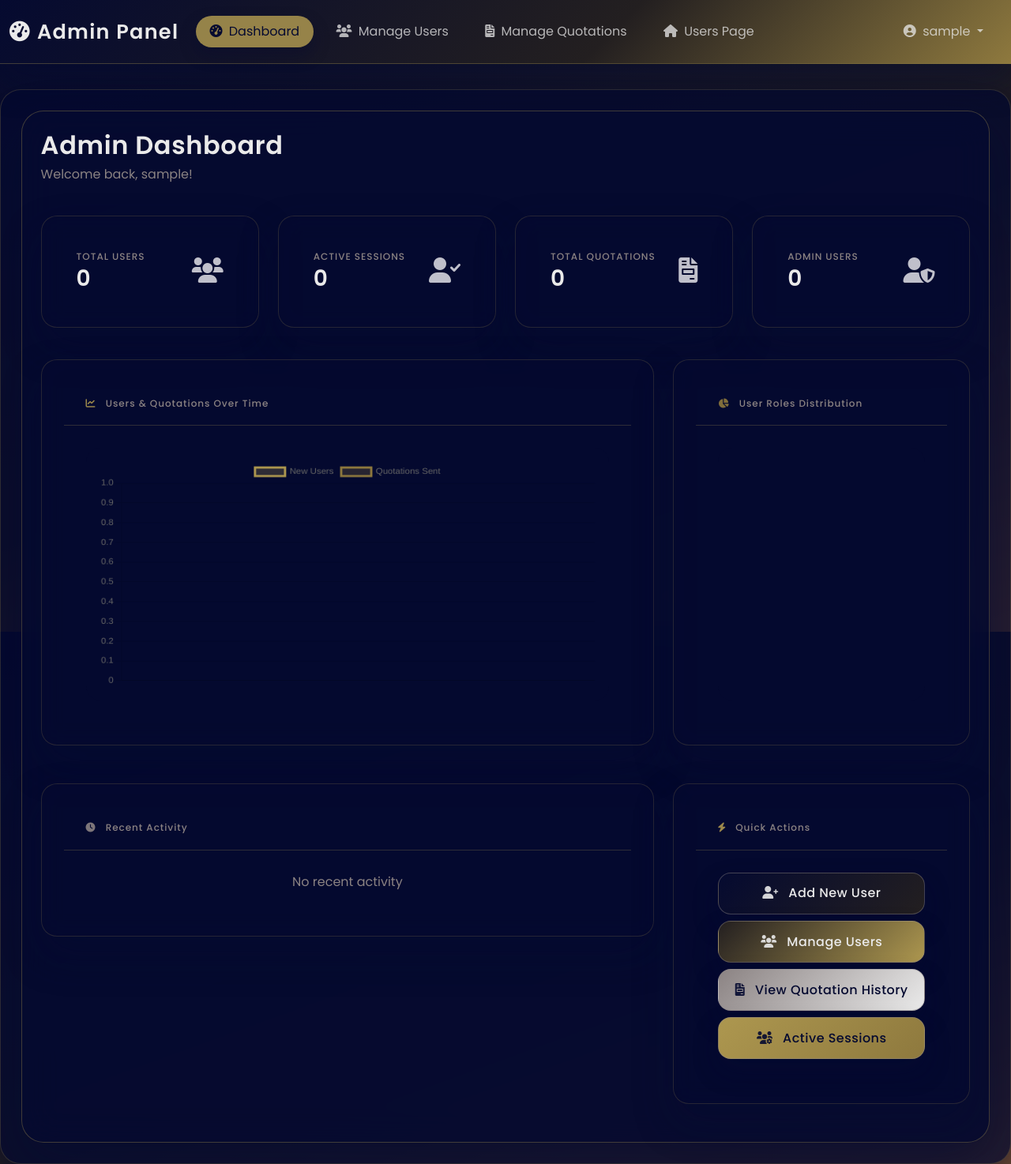
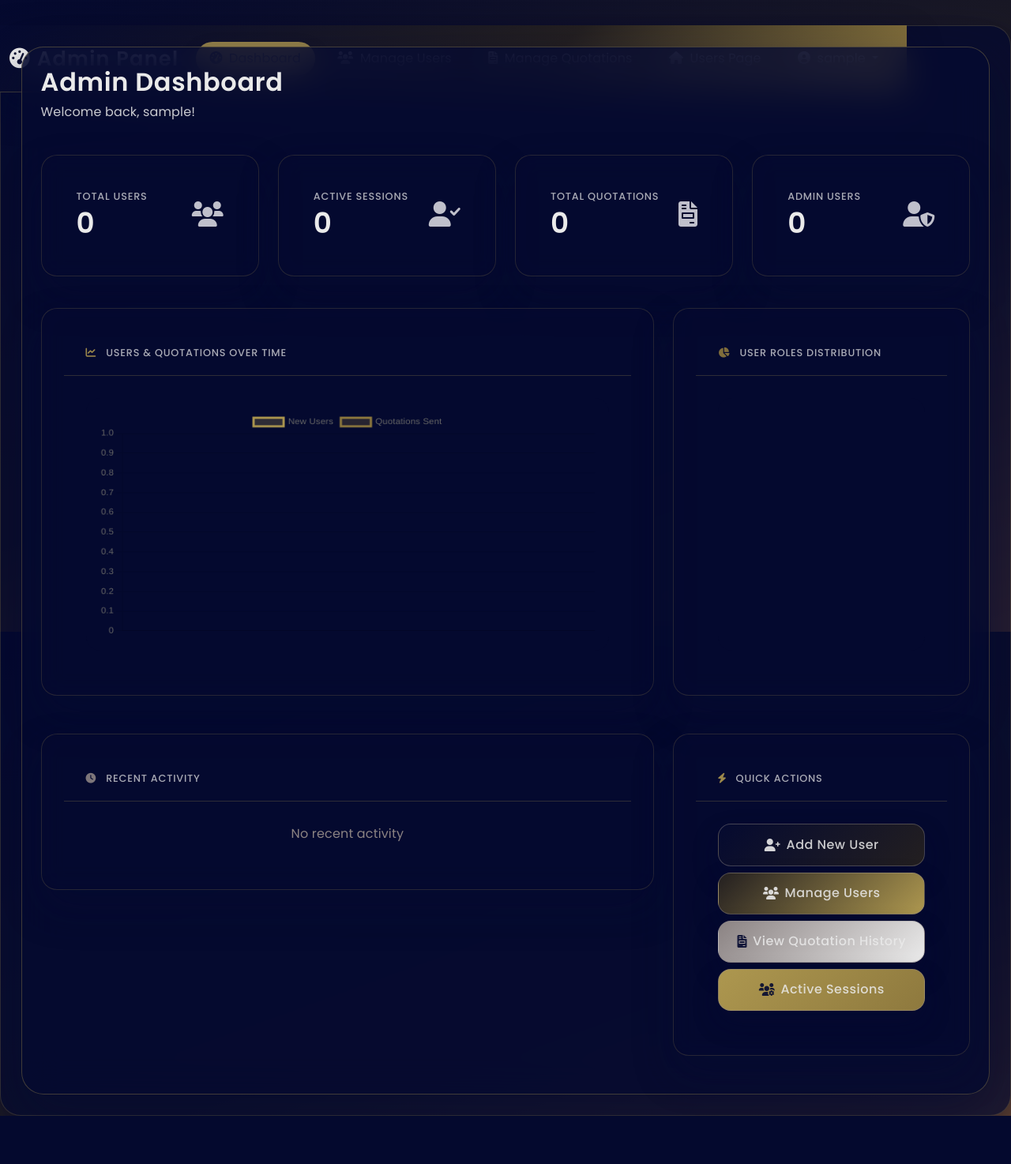
Before and after one commit to ADCY245/comp, a Flask app: page /admin/dashboard in a window 1280 px wide. Shown: the whole page at 79% size. After the commit the page ends 1413 px from the top, so only its background shows below. Run offline with Flask 3, Linux system fonts and the light colour scheme; the visitor is signed in with stand-in values (Sample User, id 1); data that the repository does not hold is empty; a map, chart or similar area stays blank; some libraries are stand-ins or nearby versions.

Commit message:
style: improve readability typography across admin and user pages

```diff
--- a/static/styles/admin-dashboard.css
+++ b/static/styles/admin-dashboard.css
@@ -32,10 +34,12 @@
 }
 
 .page-subtitle {
-    color: #8B8383;
+    color: rgba(234, 234, 234, 0.78);
+    font-size: clamp(1rem, 1.2vw, 1.15rem);
 }
 
 .admin-navbar {
+    position: fixed;
     background: linear-gradient(135deg, #050A30 0%, #231F20 60%, #8E793E 100%);
     padding: 1rem 0;
     border-bottom: 1px solid rgba(173, 151, 79, 0.35);
@@ -106,14 +110,16 @@
 }
 
 .stats-card .card-title {
-    letter-spacing: 0.08em;
-    font-size: 0.75rem;
-    color: #8B8383;
+    letter-spacing: 0.06em;
+    font-size: 0.8rem;
+    text-transform: uppercase;
+    color: rgba(234, 234, 234, 0.72);
 }
 
 .stats-card h3 {
     font-weight: 600;
     color: #EAEAEA;
+    font-size: clamp(1.85rem, 2.8vw, 2.35rem);
 }
 
 .stats-card i {
@@ -160,6 +166,12 @@
 
 .glass-card .card-body {
     padding: 1.75rem;
+}
+
+.glass-card p,
+.glass-card small,
+.glass-card span {
+    color: rgba(234, 234, 234, 0.85);
 }
 
 
@@ -206,6 +222,11 @@
 
 
 .btn-premium {
+    position: relative;
+    display: inline-flex;
+    align-items: center;
+    justify-content: center;
+    gap: 0.45rem;
     border: 1px solid rgba(139, 131, 131, 0.45);
     border-radius: 16px;
     padding: 0.85rem 1.2rem;
@@ -214,17 +235,43 @@
     box-shadow: 0 15px 30px rgba(5, 10, 48, 0.45);
     transition: transform 0.25s ease, box-shadow 0.25s ease, filter 0.25s ease;
     color: #EAEAEA;
+    overflow: hidden;
+}
+
+.btn-premium::after {
+    content: "";
+    position: absolute;
+    inset: 0;
+    background: linear-gradient(135deg, rgba(173, 151, 79, 0.22), rgba(190, 121, 62, 0.18));
+    opacity: 0;
+    transition: opacity 0.25s ease;
 }
 
 .btn-premium:hover {
-    transform: translateY(-4px);
-    box-shadow: 0 20px 40px rgba(173, 151, 79, 0.35);
+    transform: translateY(-3px);
+    box-shadow: 0 22px 45px rgba(173, 151, 79, 0.35);
     filter: brightness(1.02);
+}
+
+.btn-premium:hover::after {
+    opacity: 1;
+}
+
+.btn-premium:active {
+    transform: translateY(-1px) scale(0.98);
+    box-shadow: 0 12px 28px rgba(5, 10, 48, 0.55);
 }
 
 .btn-premium:focus {
     outline: none;
     box-shadow: 0 0 0 0.2rem rgba(173, 151, 79, 0.35);
+}
+
+.btn-premium .btn-label,
+.btn-premium i {
+    position: relative;
+    z-index: 2;
+    transition: opacity 0.2s ease;
 }
 
 .btn-premium.btn-primary {
--- a/static/styles/admin.css
+++ b/static/styles/admin.css
@@ -14,6 +14,28 @@ body.admin-base {
   background-attachment: fixed;
   font-family: 'Poppins', sans-serif;
   color: var(--color-ivory);
+  font-size: 16px;
+  line-height: 1.65;
+  letter-spacing: 0.01em;
+}
+
+.admin-base h1,
+.admin-base h2,
+.admin-base h3,
+.admin-base h4,
+.admin-base h5,
+.admin-base h6 {
+  color: var(--color-ivory);
+  line-height: 1.25;
+  letter-spacing: 0.02em;
+}
+
+.admin-base p,
+.admin-base li,
+.admin-base span,
+.admin-base label,
+.admin-base .text-muted {
+  color: rgba(234, 234, 234, 0.82);
 }
 
 .admin-navbar {
@@ -30,7 +52,7 @@ body.admin-base {
 }
 
 .admin-navbar .nav-link {
-  color: rgba(234, 234, 234, 0.75) !important;
+  color: rgba(234, 234, 234, 0.85) !important;
   margin: 0 0.4rem;
   padding: 0.5rem 1rem !important;
   border-radius: 999px;
@@ -80,6 +102,14 @@ main.admin-content {
   padding: clamp(1.5rem, 2vw, 2.5rem) !important;
 }
 
+main.admin-content p,
+main.admin-content li,
+main.admin-content td,
+main.admin-content th,
+main.admin-content small {
+  color: rgba(234, 234, 234, 0.86);
+}
+
 .admin-surface {
   background: rgba(5, 10, 48, 0.65);
   border: 1px solid rgba(173, 151, 79, 0.25);
@@ -116,6 +146,7 @@ main.admin-content .card-footer {
 
 .admin-table tbody tr {
   border-color: rgba(173, 151, 79, 0.2);
+  color: rgba(234, 234, 234, 0.86);
 }
 
 .admin-table tbody tr:hover {
--- a/templates/admin/dashboard.html
+++ b/templates/admin/dashboard.html
@@ -19,7 +19,39 @@
         document.addEventListener('DOMContentLoaded', function() {
             loadDashboardStats();
             loadChartData();
+            initializeActionButtons();
         });
+
+        function initializeActionButtons() {
+            const actionHandlers = {
+                addUser: () => addNewUser(),
+                viewUsers: () => viewAllUsers(),
+                viewQuotations: () => viewQuotationHistory(),
+                viewSessions: () => showActiveSessionsModal()
+            };
+
+            document.querySelectorAll('.admin-action-btn').forEach(button => {
+                const action = button.dataset.action;
+                if (!action || !actionHandlers[action]) return;
+
+                button.addEventListener('click', async () => {
+                    if (button.classList.contains('btn-loading')) return;
+                    const persist = button.dataset.persistLoading === 'true';
+                    button.classList.add('btn-loading');
+
+                    try {
+                        const result = actionHandlers[action]();
+                        if (result instanceof Promise) {
+                            await result;
+                        }
+                    } finally {
+                        if (!persist) {
+                            button.classList.remove('btn-loading');
+                        }
+                    }
+                });
+            });
+        }
 
         // Load dashboard statistics
         async function loadDashboardStats() {
@@ -468,21 +500,25 @@
                     </div>
                     <div class="card-body">
                         <div class="d-grid gap-2">
-                            <button class="btn btn-premium btn-primary" onclick="addNewUser()">
-                                <i class="fas fa-user-plus me-2"></i>
-                                Add New User
+                            <button class="btn btn-premium btn-primary admin-action-btn" data-action="addUser" data-persist-loading="true">
+                                <span class="btn-spinner" aria-hidden="true"></span>
+                                <i class="fas fa-user-plus"></i>
+                                <span class="btn-label">Add New User</span>
                             </button>
-                            <button class="btn btn-premium btn-info" onclick="viewAllUsers()">
-                                <i class="fas fa-users me-2"></i>
-                                Manage Users
+                            <button class="btn btn-premium btn-info admin-action-btn" data-action="viewUsers" data-persist-loading="true">
+                                <span class="btn-spinner" aria-hidden="true"></span>
+                                <i class="fas fa-users"></i>
+                                <span class="btn-label">Manage Users</span>
                             </button>
-                            <button class="btn btn-premium btn-success" onclick="viewQuotationHistory()">
-                                <i class="fas fa-file-invoice me-2"></i>
-                                View Quotation History
+                            <button class="btn btn-premium btn-success admin-action-btn" data-action="viewQuotations" data-persist-loading="true">
+                                <span class="btn-spinner" aria-hidden="true"></span>
+                                <i class="fas fa-file-invoice"></i>
+                                <span class="btn-label">View Quotation History</span>
                             </button>
-                            <button class="btn btn-premium btn-warning" onclick="viewActiveSessions()">
-                                <i class="fas fa-users-cog me-2"></i>
-                                Active Sessions
+                            <button class="btn btn-premium btn-warning admin-action-btn" data-action="viewSessions">
+                                <span class="btn-spinner" aria-hidden="true"></span>
+                                <i class="fas fa-users-cog"></i>
+                                <span class="btn-label">Active Sessions</span>
                             </button>
                         </div>
                     </div>
--- a/templates/admin/manage_users.html
+++ b/templates/admin/manage_users.html
@@ -300,6 +300,7 @@
         let companyModalInstance = null;
         let lastCompanyModalTrigger = null;
         let totalCompanyCount = 0;
+        let allCompaniesForAssignment = [];
         const companiesPerPage = 1000;
 
         function buildSalespersonMenu(users) {
```
Also changed, not shown: other parts of static/styles/admin-dashboard.css (+44 -3 lines), static/styles/admin-quotations.css (+10 -4 lines), static/styles/user-base.css (+24 -0 lines), static/styles/user-index.css (+29 -2 lines), templates/admin/quotations.html (+29 -40 lines).
